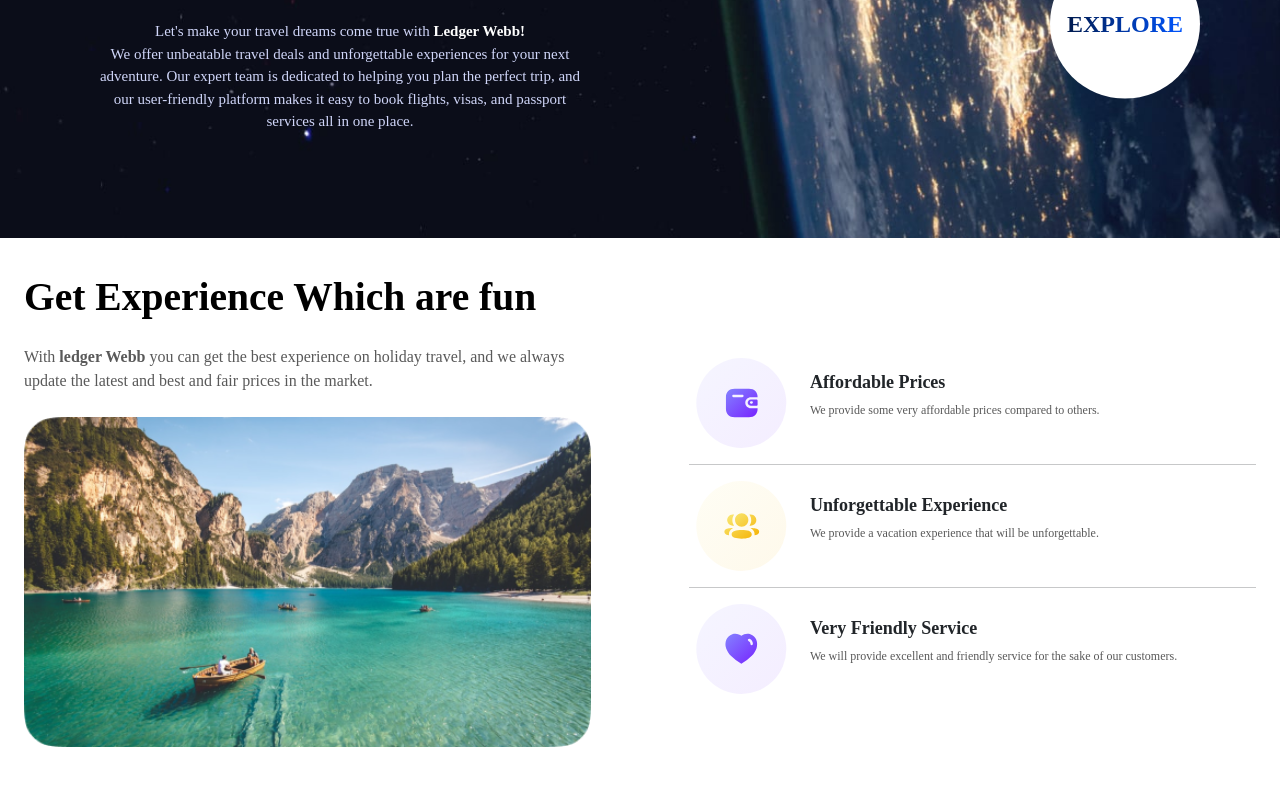
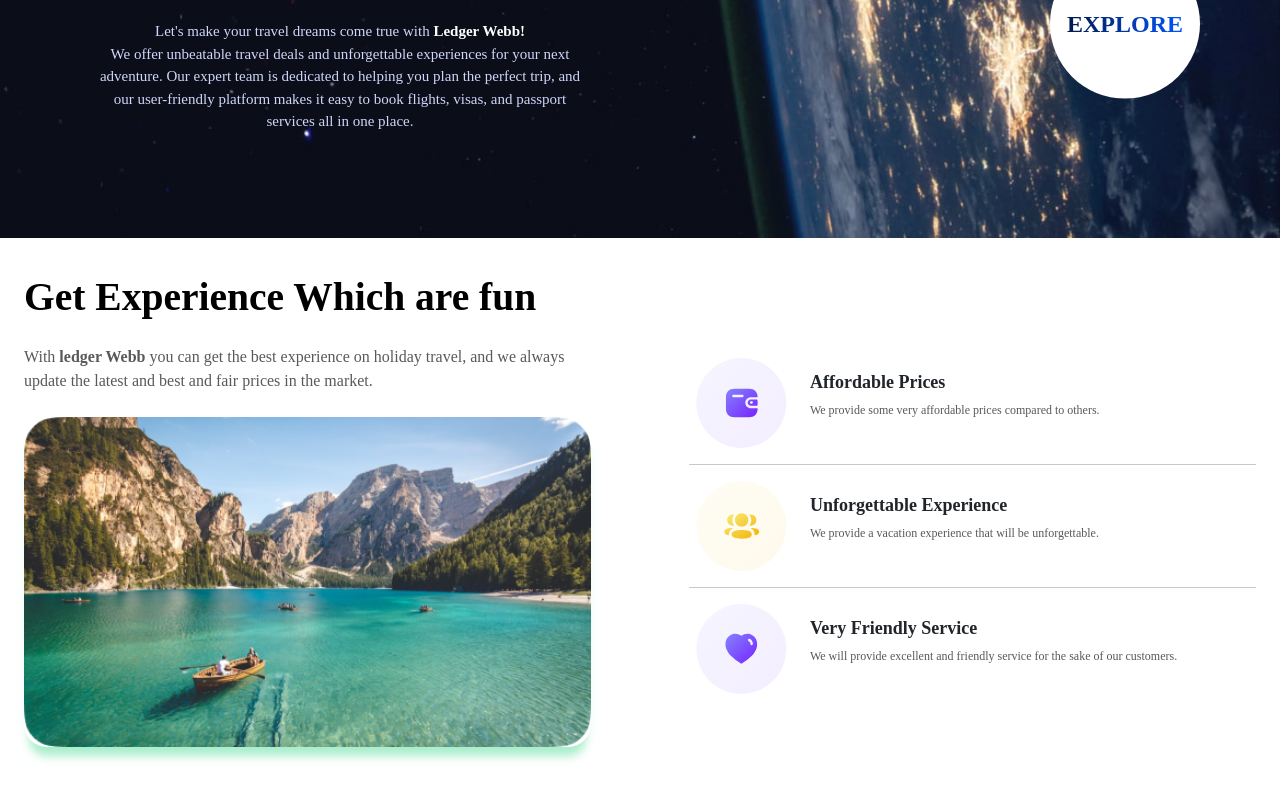
Before and after one commit to Fajarudheen-PA/ledgerWeb-travels-React, a React (Create React App) app: page / in a window 1280 px wide. Shown: the part 262-1062 px from the top of the page. Built offline with nearby package versions, Linux system fonts and the light colour scheme.

Commit message:
updated image in overview module

```diff
--- a/src/components/Overview/Overview.css
+++ b/src/components/Overview/Overview.css
@@ -27,6 +27,8 @@
 .overview__image {
   width: 100%;
   margin-bottom: 32px;
+  border-radius: 23px;
+  box-shadow: 0px 14px 10px -5px rgba(147, 233, 190, 0.8);
 }
 .overview__right {
   text-align: center;
--- a/src/components/Overview/Overview.scss
+++ b/src/components/Overview/Overview.scss
@@ -29,6 +29,8 @@
     &__image{
         width: 100%;
         margin-bottom: $spacer-5;
+        border-radius: 23px;
+        box-shadow: 0px 14px 10px -5px rgba(147,233,190, 0.8);
     }
     &__right{
         text-align: center;
```
Also changed, not shown: 1 other file (tests, documents, lock files or other folders).
